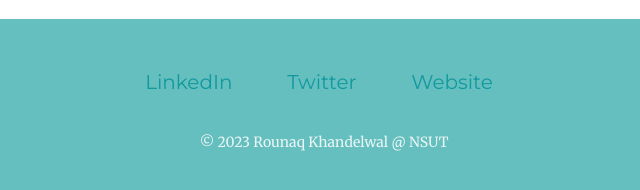
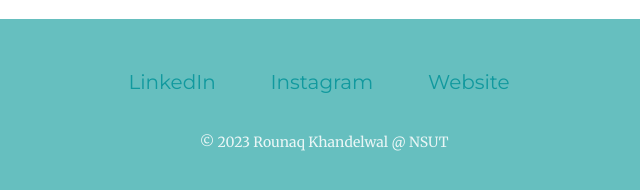
Before and after one commit to rounaq-khandelwal/frontEnd, a plain HTML site: page index.html in a window 1280 px wide. Shown: the part 2981-3171 px from the top of the page, 316-956 px from the left. Drawn offline with Linux system fonts and the light colour scheme.

Commit message:
Update index.html

```diff
--- a/index.html
+++ b/index.html
@@ -53,8 +53,8 @@
 
       <div class="bottom-container">
         <a class="footer-link" href="https://www.linkedin.com/in/rounaq-khandelwal-90265b204/">LinkedIn</a>
-        <a class="footer-link" href="https://twitter.com/">Twitter</a>
-        <a class="footer-link" href="https://www.appbrewery.co/">Website</a>
+        <a class="footer-link" href="https://www.instagram.com/rounaq_khandelwal/">Instagram</a>
+        <a class="footer-link" href="https://rounaq-khandelwal.github.io/frontEnd/">Website</a>
         <p id="copyright">© 2023 Rounaq Khandelwal @ NSUT</p>
       </div>
 
```
